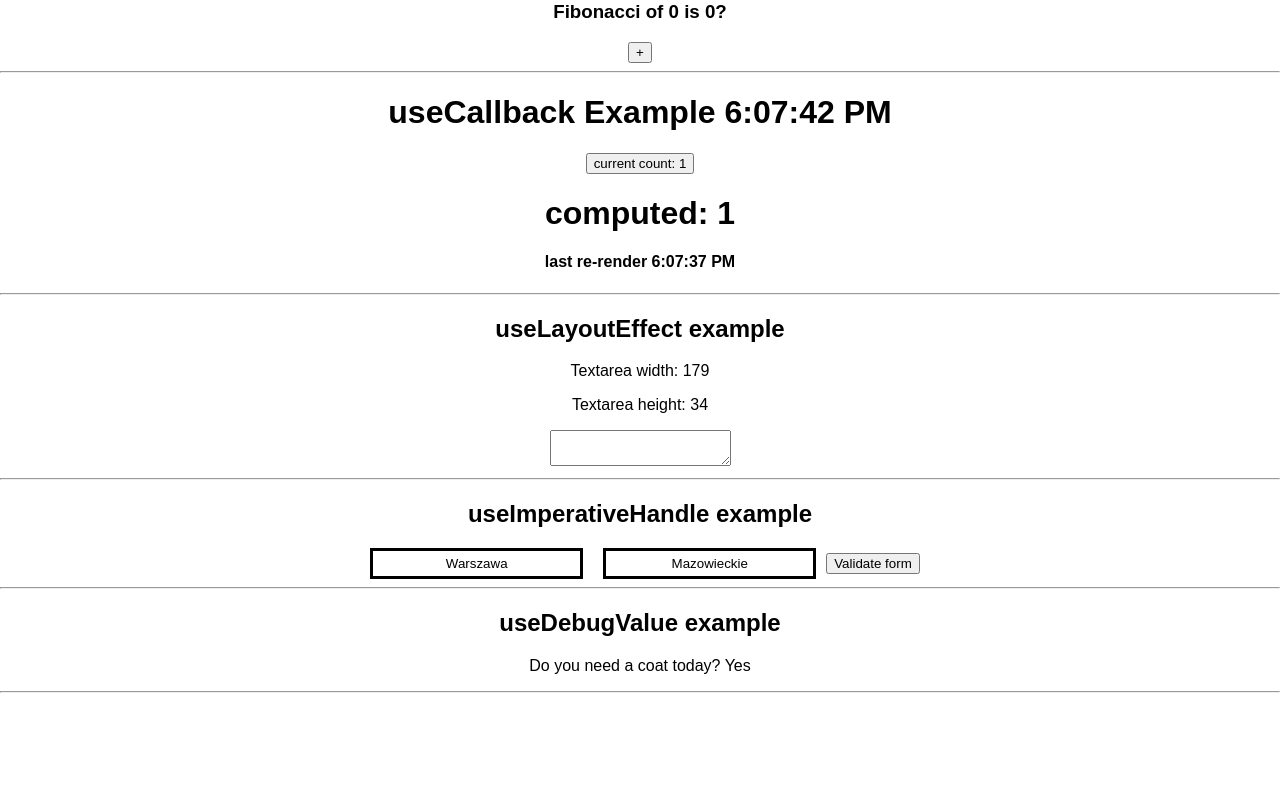
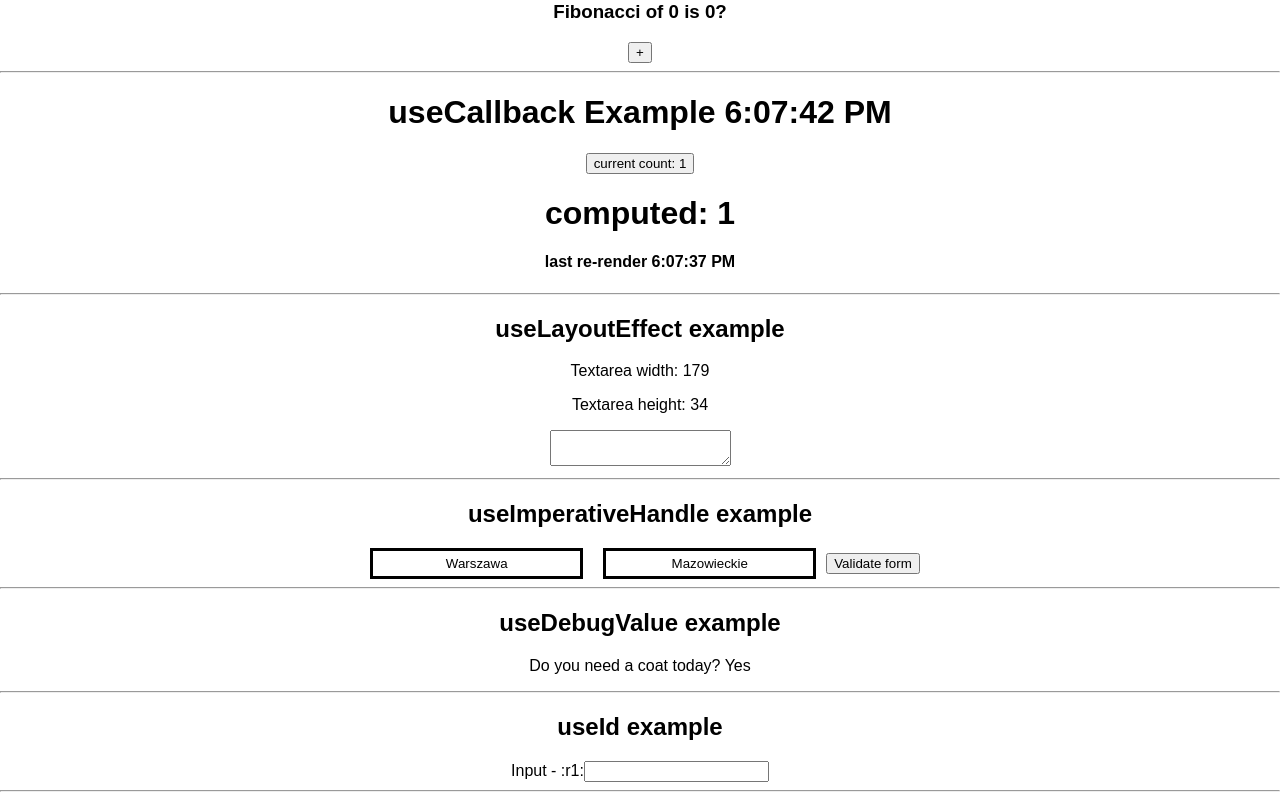
Before and after one commit to mirek-t/useReact, a React (Create React App) app: page / in a window 1280 px wide. Shown: the part 550-1350 px from the top of the page. Before the commit the page ends 1251 px from the top, so only its background shows below. Built offline with nearby package versions, Linux system fonts and the light colour scheme.

Commit message:
useId example

```diff
--- a/src/App.js
+++ b/src/App.js
@@ -8,6 +8,7 @@ import State from "./State";
 import LayoutEffect from "./LayoutEffect";
 import ImperativeHandle from "./ImperativeHandle";
 import DebugValue from "./DebugValue";
+import Id from "./Id";
 
 function App() {
   return (
@@ -30,6 +31,8 @@ function App() {
       <hr />
       <DebugValue />
       <hr />
+      <Id />
+      <hr />
     </div>
   );
 }
--- /dev/null
+++ b/src/Id.jsx
@@ -0,0 +1,12 @@
+import { useId } from "react";
+
+export default function Id() {
+  const id = useId();
+  return (
+    <div>
+      <h2>useId example</h2>
+      <label htmlFor={id}>Input - {id}</label>
+      <input type="text" id={id} />
+    </div>
+  );
+}
```
